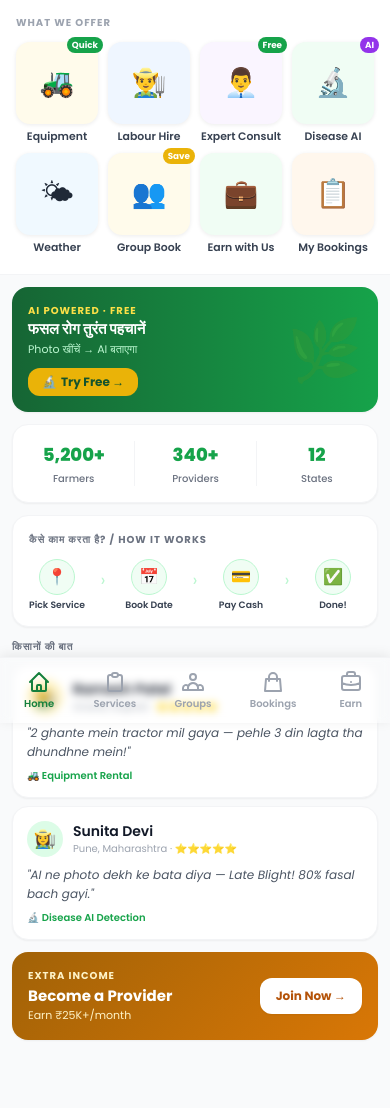
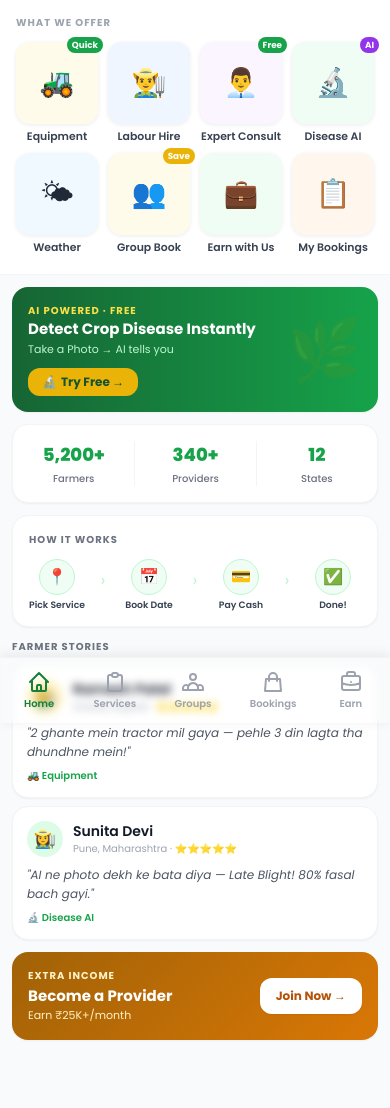
Before and after one commit to HTI-SD/sample-node, a Node server app: page / in a window 390 px wide. Shown: the part 121-1229 px from the top of the page. Run offline with Node 20, Linux system fonts and the light colour scheme; some libraries are stand-ins or nearby versions.

Commit message:
Fix Hindi translation on mobile home + fix equipment provider button
index.ejs — mobile home section: add data-translate attributes to all
  text elements so applyLanguage() updates them on toggle. Service tile
  labels, AI promo banner, stats strip, how-it-works steps, farmer
  stories header, and Become a Provider CTA now all switch language.

app.js — add 25 new translation keys in the T object for the mobile
  home screen (mob-tile-*, mob-promo-*, mob-stat-*, mob-step-*,
  mob-stories-label, mob-earn-*, mob-join-now) covering all mobile
  home content in both English and Hindi.

equipment.ejs — "List Your Equipment / Become a Provider" card was a
  plain <div> containing a <button> with no click handler. Converted
  to an <a href="/become-provider"> so the entire card + button is
  now a working link.

https://claude.ai/code/session_017y4JmKAzG5yLr7EXnCzfxi

```diff
--- a/app/server/views/equipment.ejs
+++ b/app/server/views/equipment.ejs
@@ -275,12 +275,12 @@
         </div>
 
         <!-- Item 9 – list your own equipment -->
-        <div class="equip-card bg-gradient-to-br from-farm-50 to-farm-100 border-2 border-dashed border-farm-300 flex flex-col items-center justify-center py-10 text-center cursor-pointer hover:border-farm-500 transition-all group">
+        <a href="/become-provider" class="equip-card bg-gradient-to-br from-farm-50 to-farm-100 border-2 border-dashed border-farm-300 flex flex-col items-center justify-center py-10 text-center hover:border-farm-500 transition-all group no-underline">
           <div class="text-5xl mb-3 group-hover:scale-110 transition-transform">➕</div>
           <h4 class="font-bold text-farm-700 mb-1">List Your Equipment</h4>
           <p class="text-farm-600 text-xs max-w-[160px]">Earn money by renting out your idle machinery</p>
-          <button class="mt-4 bg-farm-600 text-white text-xs px-4 py-2 rounded-full font-semibold hover:bg-farm-700 transition-colors">Become a Provider</button>
-        </div>
+          <span class="mt-4 bg-farm-600 text-white text-xs px-4 py-2 rounded-full font-semibold group-hover:bg-farm-700 transition-colors">Become a Provider →</span>
+        </a>
       </div>
 
       <!-- No results message (hidden) -->
--- a/app/server/views/index.ejs
+++ b/app/server/views/index.ejs
@@ -13,42 +13,42 @@
         <div class="mobile-app-tile-icon bg-amber-50">🚜
           <span class="mobile-tile-badge bg-farm-600 text-white">Quick</span>
         </div>
-        <span class="mobile-app-tile-text">Equipment</span>
+        <span class="mobile-app-tile-text" data-translate="mob-tile-equipment">Equipment</span>
       </a>
       <a href="/labour" class="mobile-app-tile">
         <div class="mobile-app-tile-icon bg-blue-50">👨‍🌾</div>
-        <span class="mobile-app-tile-text">Labour Hire</span>
+        <span class="mobile-app-tile-text" data-translate="mob-tile-labour">Labour Hire</span>
       </a>
       <a href="/consultation" class="mobile-app-tile">
         <div class="mobile-app-tile-icon bg-purple-50">👨‍💼
           <span class="mobile-tile-badge bg-farm-600 text-white">Free</span>
         </div>
-        <span class="mobile-app-tile-text">Expert Consult</span>
+        <span class="mobile-app-tile-text" data-translate="mob-tile-expert">Expert Consult</span>
       </a>
       <a href="/disease" class="mobile-app-tile">
         <div class="mobile-app-tile-icon bg-green-50">🔬
           <span class="mobile-tile-badge bg-purple-600 text-white">AI</span>
         </div>
-        <span class="mobile-app-tile-text">Disease AI</span>
+        <span class="mobile-app-tile-text" data-translate="mob-tile-disease">Disease AI</span>
       </a>
       <!-- Row 2 -->
       <a href="/weather" class="mobile-app-tile">
         <div class="mobile-app-tile-icon bg-sky-50">🌤</div>
-        <span class="mobile-app-tile-text">Weather</span>
+        <span class="mobile-app-tile-text" data-translate="mob-tile-weather">Weather</span>
       </a>
       <a href="/group-booking" class="mobile-app-tile">
         <div class="mobile-app-tile-icon bg-amber-50">👥
           <span class="mobile-tile-badge bg-soil-500 text-white">Save</span>
         </div>
-        <span class="mobile-app-tile-text">Group Book</span>
+        <span class="mobile-app-tile-text" data-translate="mob-tile-group">Group Book</span>
       </a>
       <a href="/become-provider" class="mobile-app-tile">
         <div class="mobile-app-tile-icon bg-farm-50">💼</div>
-        <span class="mobile-app-tile-text">Earn with Us</span>
+        <span class="mobile-app-tile-text" data-translate="mob-tile-earn">Earn with Us</span>
       </a>
       <a href="/my-bookings" class="mobile-app-tile">
         <div class="mobile-app-tile-icon bg-orange-50">📋</div>
-        <span class="mobile-app-tile-text">My Bookings</span>
+        <span class="mobile-app-tile-text" data-translate="mob-tile-bookings">My Bookings</span>
       </a>
     </div>
   </div>
@@ -57,11 +57,11 @@
   <div class="mx-3 mt-3 bg-gradient-to-r from-farm-800 to-farm-600 rounded-2xl overflow-hidden shadow-sm">
     <div class="flex items-center p-4">
       <div class="flex-1 min-w-0">
-        <div class="text-soil-300 text-[10px] font-bold uppercase tracking-widest">AI Powered · Free</div>
-        <h3 class="text-white font-bold text-[15px] leading-tight mt-0.5">फसल रोग तुरंत पहचानें</h3>
-        <p class="text-farm-200 text-[11px] mt-0.5 mb-2.5">Photo खींचें → AI बताएगा</p>
+        <div class="text-soil-300 text-[10px] font-bold uppercase tracking-widest" data-translate="mob-promo-badge">AI Powered · Free</div>
+        <h3 class="text-white font-bold text-[15px] leading-tight mt-0.5" data-translate="mob-promo-title">फसल रोग तुरंत पहचानें</h3>
+        <p class="text-farm-200 text-[11px] mt-0.5 mb-2.5" data-translate="mob-promo-sub">Photo खींचें → AI बताएगा</p>
         <a href="/disease" class="inline-flex items-center space-x-1 bg-soil-500 text-farm-900 font-bold text-xs px-3.5 py-1.5 rounded-xl">
-          <span>🔬</span><span>Try Free →</span>
+          <span>🔬</span><span data-translate="mob-try-free">Try Free →</span>
         </a>
       </div>
       <div class="text-6xl ml-3 opacity-20 flex-shrink-0">🌿</div>
@@ -73,36 +73,36 @@
     <div class="grid grid-cols-3 divide-x divide-gray-100 py-4">
       <div class="text-center px-2">
         <div class="text-lg font-black text-farm-600">5,200+</div>
-        <div class="text-[10px] text-gray-500 font-medium mt-0.5">Farmers</div>
+        <div class="text-[10px] text-gray-500 font-medium mt-0.5" data-translate="mob-stat-farmers">Farmers</div>
       </div>
       <div class="text-center px-2">
         <div class="text-lg font-black text-farm-600">340+</div>
-        <div class="text-[10px] text-gray-500 font-medium mt-0.5">Providers</div>
+        <div class="text-[10px] text-gray-500 font-medium mt-0.5" data-translate="mob-stat-providers">Providers</div>
       </div>
       <div class="text-center px-2">
         <div class="text-lg font-black text-farm-600">12</div>
-        <div class="text-[10px] text-gray-500 font-medium mt-0.5">States</div>
+        <div class="text-[10px] text-gray-500 font-medium mt-0.5" data-translate="mob-stat-states">States</div>
       </div>
     </div>
   </div>
 
   <!-- ── How it works (compact 4-step) ── -->
   <div class="mx-3 mt-3 bg-white rounded-2xl border border-gray-100 shadow-sm p-4">
-    <h3 class="text-[10px] font-bold text-gray-500 uppercase tracking-widest mb-3">कैसे काम करता है? / How It Works</h3>
+    <h3 class="text-[10px] font-bold text-gray-500 uppercase tracking-widest mb-3" data-translate="mob-how-label">How It Works</h3>
     <div class="flex items-start justify-between">
-      <div class="how-step-mini"><div class="how-step-mini-icon">📍</div><div class="how-step-mini-text">Pick Service</div></div>
+      <div class="how-step-mini"><div class="how-step-mini-icon">📍</div><div class="how-step-mini-text" data-translate="mob-step-1">Pick Service</div></div>
       <div class="how-arrow">›</div>
-      <div class="how-step-mini"><div class="how-step-mini-icon">📅</div><div class="how-step-mini-text">Book Date</div></div>
+      <div class="how-step-mini"><div class="how-step-mini-icon">📅</div><div class="how-step-mini-text" data-translate="mob-step-2">Book Date</div></div>
       <div class="how-arrow">›</div>
-      <div class="how-step-mini"><div class="how-step-mini-icon">💳</div><div class="how-step-mini-text">Pay Cash</div></div>
+      <div class="how-step-mini"><div class="how-step-mini-icon">💳</div><div class="how-step-mini-text" data-translate="mob-step-3">Pay Cash</div></div>
       <div class="how-arrow">›</div>
-      <div class="how-step-mini"><div class="how-step-mini-icon">✅</div><div class="how-step-mini-text">Done!</div></div>
+      <div class="how-step-mini"><div class="how-step-mini-icon">✅</div><div class="how-step-mini-text" data-translate="mob-step-4">Done!</div></div>
     </div>
   </div>
 
   <!-- ── Farmer testimonials (compact) ── -->
   <div class="px-3 mt-3">
-    <h3 class="text-[10px] font-bold text-gray-500 uppercase tracking-widest mb-2.5">किसानों की बात</h3>
+    <h3 class="text-[10px] font-bold text-gray-500 uppercase tracking-widest mb-2.5" data-translate="mob-stories-label">Farmer Stories</h3>
     <div class="space-y-2">
       <div class="bg-white rounded-2xl border border-gray-100 shadow-sm p-3.5">
         <div class="flex items-center gap-2.5 mb-2">
@@ -110,7 +110,7 @@
           <div><div class="font-semibold text-gray-900 text-sm">Ramesh Patel</div><div class="text-[10px] text-gray-400">Anand, Gujarat · ⭐⭐⭐⭐⭐</div></div>
         </div>
         <p class="text-gray-600 text-xs leading-relaxed italic">"2 ghante mein tractor mil gaya — pehle 3 din lagta tha dhundhne mein!"</p>
-        <div class="text-farm-600 text-[10px] font-semibold mt-1.5">🚜 Equipment Rental</div>
+        <div class="text-farm-600 text-[10px] font-semibold mt-1.5">🚜 <span data-translate="mob-tile-equipment">Equipment</span></div>
       </div>
       <div class="bg-white rounded-2xl border border-gray-100 shadow-sm p-3.5">
         <div class="flex items-center gap-2.5 mb-2">
@@ -118,7 +118,7 @@
           <div><div class="font-semibold text-gray-900 text-sm">Sunita Devi</div><div class="text-[10px] text-gray-400">Pune, Maharashtra · ⭐⭐⭐⭐⭐</div></div>
         </div>
         <p class="text-gray-600 text-xs leading-relaxed italic">"AI ne photo dekh ke bata diya — Late Blight! 80% fasal bach gayi."</p>
-        <div class="text-farm-600 text-[10px] font-semibold mt-1.5">🔬 Disease AI Detection</div>
+        <div class="text-farm-600 text-[10px] font-semibold mt-1.5">🔬 <span data-translate="mob-tile-disease">Disease AI</span></div>
       </div>
     </div>
   </div>
@@ -127,11 +127,11 @@
   <div class="mx-3 mt-3 rounded-2xl overflow-hidden shadow-sm" style="background:linear-gradient(135deg,#a16207,#d97706)">
     <div class="flex items-center justify-between p-4">
       <div>
-        <div class="text-amber-100 text-[10px] font-bold uppercase tracking-widest">Extra Income</div>
-        <div class="text-white font-bold text-[15px] mt-0.5">Become a Provider</div>
-        <div class="text-amber-100 text-[11px]">Earn ₹25K+/month</div>
+        <div class="text-amber-100 text-[10px] font-bold uppercase tracking-widest" data-translate="mob-earn-label">Extra Income</div>
+        <div class="text-white font-bold text-[15px] mt-0.5" data-translate="mob-earn-title">Become a Provider</div>
+        <div class="text-amber-100 text-[11px]" data-translate="mob-earn-sub">Earn ₹25K+/month</div>
       </div>
-      <a href="/become-provider" class="bg-white text-amber-700 font-bold text-xs px-4 py-2.5 rounded-xl flex-shrink-0 shadow-sm">Join Now →</a>
+      <a href="/become-provider" class="bg-white text-amber-700 font-bold text-xs px-4 py-2.5 rounded-xl flex-shrink-0 shadow-sm" data-translate="mob-join-now">Join Now →</a>
     </div>
   </div>
 
```
Also changed, not shown: app/public/js/app.js.
